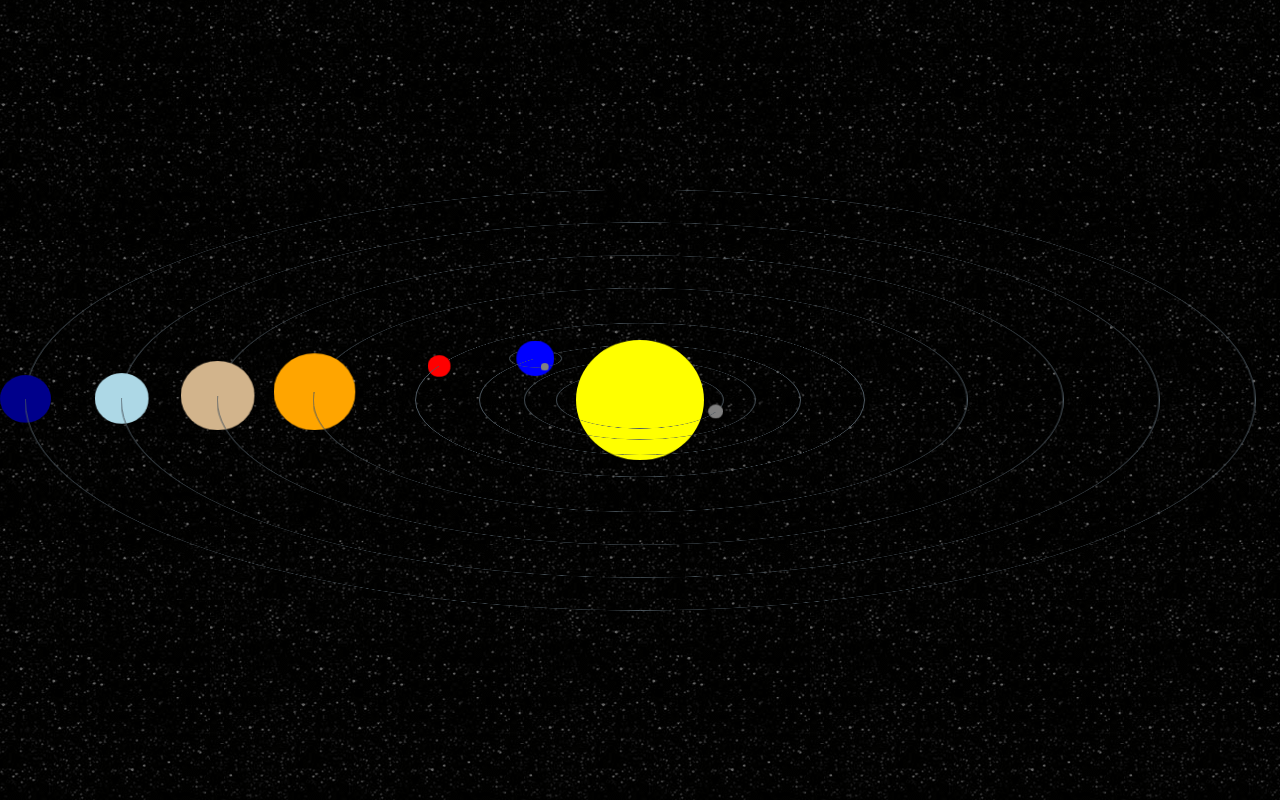
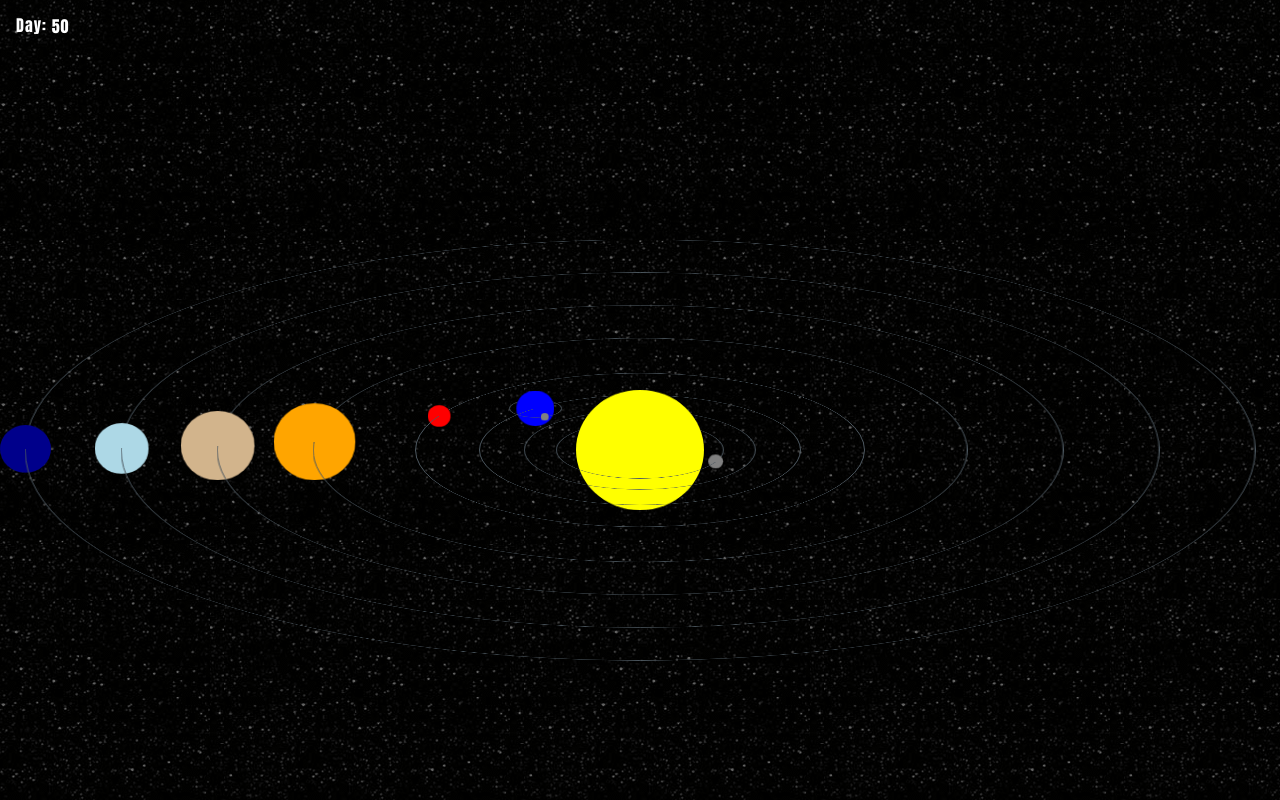
Before and after one commit to Albadro/Solar-System, a plain HTML site: page index.html in a window 1280 px wide. Drawn offline with Linux system fonts and the light colour scheme.

Commit message:
added Day counter

```diff
--- a/index.html
+++ b/index.html
@@ -7,8 +7,11 @@
         <link rel="stylesheet" href="style/main.css" />
     </head>
     <body>
-        <!-- the multy nesting is to maintain the animations and prevent `transform` property overriding -->
+        <header>
+            <div class="day-counter">day: <span id="currentDay">0</span></div>
+        </header>
         <main>
+            <!-- the multy nesting is to maintain the animations and prevent `transform` property overriding -->
             <div class="net">
                 <!-- Sun -->
                 <div class="object-box sun">
--- a/script/ui.js
+++ b/script/ui.js
@@ -0,0 +1,15 @@
+// doc
+const DaySpan = document.getElementById("currentDay");
+
+// vars
+let dayDur = 100; // day duration in milli seconds
+let currentDay = 0;
+
+// functions
+function displayDay() {
+    currentDay++;
+    DaySpan.innerText = currentDay;
+}
+
+//code
+setInterval(displayDay, dayDur);
--- a/style/main.css
+++ b/style/main.css
@@ -72,6 +72,7 @@ html {
 }
 body {
     background-image: url(../imgs/bg.png);
+    color: white;
 }
 html,
 body,
@@ -82,7 +83,6 @@ body > * {
     text-decoration: none;
     border: none;
     outline: none;
-    color: inherit;
 }
 main {
     height: 100%;
@@ -266,3 +266,23 @@ main {
     height: var(--neptune-w);
     background-color: darkblue;
 }
+
+/*  */
+/* header */
+/*  */
+header {
+    width: 100%;
+    height: 50px;
+    display: flex;
+    align-items: center;
+    padding-inline: 1em;
+    text-transform: capitalize;
+    font-family: Impact, Haettenschweiler, "Arial Narrow Bold", sans-serif;
+}
+header > .day-counter {
+    letter-spacing: 1px;
+    & > span {
+        display: inline-block;
+        transform: translateY(0.085em);
+    }
+}
```
